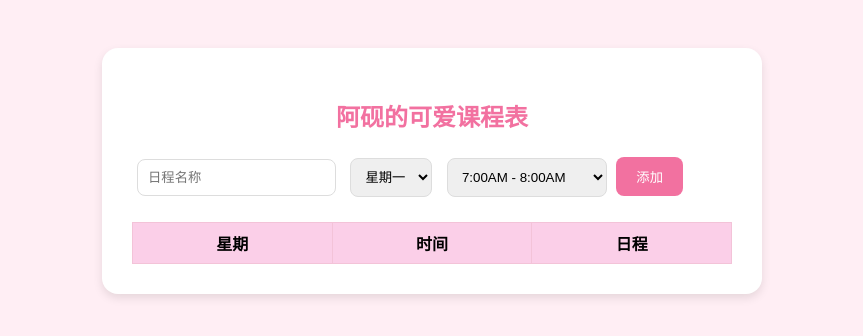
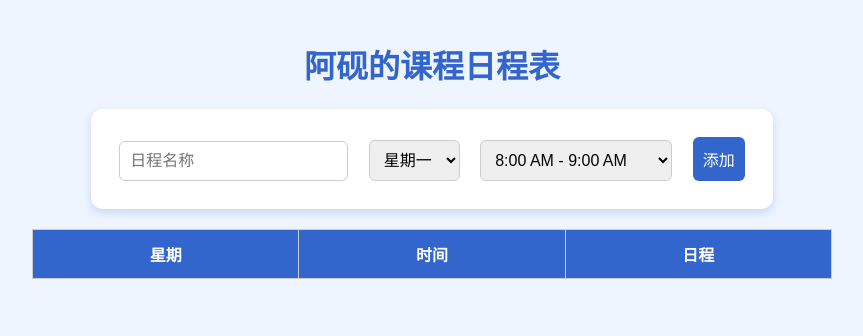
Before and after one commit to momo000410/money-note, a plain HTML site: page index.html in a window 1280 px wide. Shown: the whole page, without its empty margins (208-1071 px from the left). Drawn offline with Linux system fonts and the light colour scheme.

Commit message:
Add files via upload

```diff
--- a/index.html
+++ b/index.html
@@ -1,63 +1,69 @@
+
 <!DOCTYPE html>
 <html lang="zh">
 <head>
     <meta charset="UTF-8">
-    <title>阿砚的可爱课程表</title>
+    <title>阿砚的课程日程表</title>
     <style>
         body {
-            background-color: #ffeef4;
-            font-family: "Helvetica Neue", sans-serif;
+            font-family: "Microsoft YaHei", sans-serif;
+            background-color: #eef5ff;
             display: flex;
-            justify-content: center;
-            padding: 40px;
+            flex-direction: column;
+            align-items: center;
+            margin: 0;
+            padding: 20px;
         }
-        .container {
-            background: white;
-            border-radius: 16px;
-            box-shadow: 0 4px 10px rgba(0,0,0,0.1);
-            padding: 30px;
-            width: 90%;
-            max-width: 600px;
+        h1 {
+            color: #3366cc;
         }
-        h2 {
-            text-align: center;
-            color: #f271a0;
+        .form-container {
+            background-color: #ffffff;
+            border-radius: 12px;
+            padding: 20px;
+            box-shadow: 0 4px 8px rgba(51,102,204,0.2);
+            margin-bottom: 20px;
         }
-        input, select {
+        .form-container input, .form-container select, .form-container button {
+            margin: 8px;
             padding: 10px;
-            margin: 5px;
-            border-radius: 8px;
-            border: 1px solid #ddd;
+            border: 1px solid #ccc;
+            border-radius: 6px;
+            font-size: 16px;
         }
-        button {
-            padding: 10px 20px;
-            background-color: #f271a0;
+        .form-container button {
+            background-color: #3366cc;
             color: white;
             border: none;
-            border-radius: 8px;
             cursor: pointer;
         }
+        .form-container button:hover {
+            background-color: #254a99;
+        }
         table {
-            width: 100%;
-            margin-top: 20px;
             border-collapse: collapse;
-            background-color: #fff0f5;
+            width: 90%;
+            max-width: 800px;
         }
         th, td {
-            border: 1px solid #f3c3d8;
-            padding: 8px;
+            border: 1px solid #ccc;
+            padding: 12px;
             text-align: center;
         }
         th {
-            background-color: #fbcfe8;
+            background-color: #3366cc;
+            color: white;
+        }
+        td {
+            background-color: #ffffff;
         }
     </style>
 </head>
 <body>
-    <div class="container">
-        <h2>阿砚的可爱课程表</h2>
-        <input id="name" placeholder="日程名称" />
-        <select id="day">
+    <h1>阿砚的课程日程表</h1>
+    <div class="form-container">
+        <input type="text" id="eventName" placeholder="日程名称">
+        <select id="eventDay">
             <option value="星期一">星期一</option>
             <option value="星期二">星期二</option>
             <option value="星期三">星期三</option>
@@ -66,42 +72,66 @@
             <option value="星期六">星期六</option>
             <option value="星期日">星期日</option>
         </select>
-        <select id="time">
-            <option value="7:00AM - 8:00AM">7:00AM - 8:00AM</option><option value="8:00AM - 9:00AM">8:00AM - 9:00AM</option><option value="9:00AM - 10:00AM">9:00AM - 10:00AM</option><option value="10:00AM - 11:00AM">10:00AM - 11:00AM</option><option value="11:00AM - 12:00PM">11:00AM - 12:00PM</option><option value="12:00PM - 1:00PM">12:00PM - 1:00PM</option><option value="1:00PM - 2:00PM">1:00PM - 2:00PM</option><option value="2:00PM - 3:00PM">2:00PM - 3:00PM</option><option value="3:00PM - 4:00PM">3:00PM - 4:00PM</option><option value="4:00PM - 5:00PM">4:00PM - 5:00PM</option><option value="5:00PM - 6:00PM">5:00PM - 6:00PM</option><option value="6:00PM - 7:00PM">6:00PM - 7:00PM</option><option value="7:00PM - 8:00PM">7:00PM - 8:00PM</option><option value="8:00PM - 9:00PM">8:00PM - 9:00PM</option><option value="9:00PM - 10:00PM">9:00PM - 10:00PM</option><option value="10:00PM - 11:00PM">10:00PM - 11:00PM</option><option value="11:00PM - 12:00AM">11:00PM - 12:00AM</option>
+        <select id="eventTime">
+            <option value="8:00 AM - 9:00 AM">8:00 AM - 9:00 AM</option>
+            <option value="9:00 AM - 10:00 AM">9:00 AM - 10:00 AM</option>
+            <option value="10:00 AM - 11:00 AM">10:00 AM - 11:00 AM</option>
+            <option value="11:00 AM - 12:00 PM">11:00 AM - 12:00 PM</option>
+            <option value="12:00 PM - 1:00 PM">12:00 PM - 1:00 PM</option>
+            <option value="1:00 PM - 2:00 PM">1:00 PM - 2:00 PM</option>
+            <option value="2:00 PM - 3:00 PM">2:00 PM - 3:00 PM</option>
+            <option value="3:00 PM - 4:00 PM">3:00 PM - 4:00 PM</option>
+            <option value="4:00 PM - 5:00 PM">4:00 PM - 5:00 PM</option>
+            <option value="5:00 PM - 6:00 PM">5:00 PM - 6:00 PM</option>
+            <option value="6:00 PM - 7:00 PM">6:00 PM - 7:00 PM</option>
+            <option value="7:00 PM - 8:00 PM">7:00 PM - 8:00 PM</option>
+            <option value="8:00 PM - 9:00 PM">8:00 PM - 9:00 PM</option>
+            <option value="9:00 PM - 10:00 PM">9:00 PM - 10:00 PM</option>
         </select>
-        <button onclick="addItem()">添加</button>
-        <table id="schedule">
+        <button onclick="addSchedule()">添加</button>
+    </div>
+    <table id="scheduleTable">
+        <thead>
             <tr><th>星期</th><th>时间</th><th>日程</th></tr>
-        </table>
-    </div>
+        </thead>
+        <tbody id="scheduleBody"></tbody>
+    </table>
     <script>
+        const tableBody = document.getElementById("scheduleBody");
+        const storageKey = "scheduleData";
+
         function loadSchedule() {
-            const data = JSON.parse(localStorage.getItem("schedule") || "[]");
-            const table = document.getElementById("schedule");
-            data.forEach(row => {
-                const tr = document.createElement("tr");
-                tr.innerHTML = `<td>{row.day}</td><td>{row.time}</td><td>{row.name}</td>`;
-                table.appendChild(tr);
-            });
+            const saved = localStorage.getItem(storageKey);
+            if (saved) {
+                const data = JSON.parse(saved);
+                data.forEach(entry => insertRow(entry.day, entry.time, entry.name));
+            }
         }
 
-        function addItem() {
-            const name = document.getElementById("name").value;
-            const day = document.getElementById("day").value;
-            const time = document.getElementById("time").value;
+        function saveSchedule(data) {
+            localStorage.setItem(storageKey, JSON.stringify(data));
+        }
+
+        function addSchedule() {
+            const name = document.getElementById("eventName").value.trim();
+            const day = document.getElementById("eventDay").value;
+            const time = document.getElementById("eventTime").value;
             if (!name) return;
 
-            const table = document.getElementById("schedule");
-            const tr = document.createElement("tr");
-            tr.innerHTML = `<td>{day}</td><td>{time}</td><td>{name}</td>`;
-            table.appendChild(tr);
+            insertRow(day, time, name);
 
-            const data = JSON.parse(localStorage.getItem("schedule") || "[]");
-            data.push({ day, time, name });
-            localStorage.setItem("schedule", JSON.stringify(data));
+            const current = JSON.parse(localStorage.getItem(storageKey) || "[]");
+            current.push({day, time, name});
+            saveSchedule(current);
         }
 
-        window.onload = loadSchedule;
+        function insertRow(day, time, name) {
+            const row = document.createElement("tr");
+            row.innerHTML = `<td>${day}</td><td>${time}</td><td>${name}</td>`;
+            tableBody.appendChild(row);
+        }
+
+        loadSchedule();
     </script>
 </body>
 </html>
```
